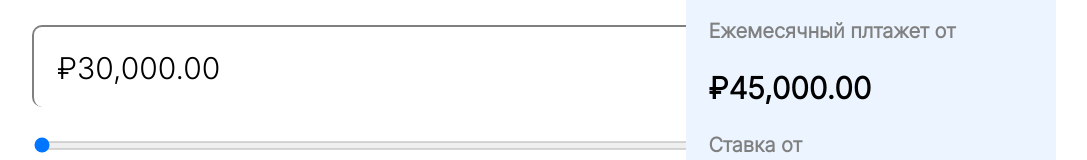
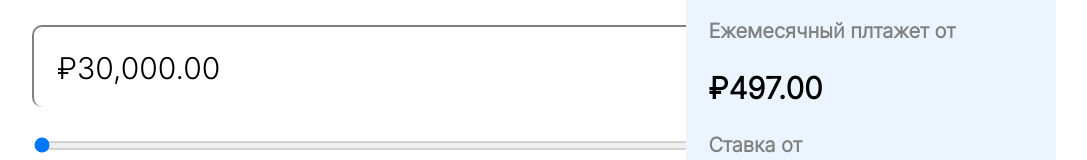
Before and after one commit to Temirlan24/TestProject, an Angular app: page / in a window 1280 px wide. Shown: the part 399-559 px from the top of the page, without its empty margins (96-1183 px from the left). Built offline with nearby package versions, Linux system fonts and the light colour scheme.

Commit message:
updates to deploy

```diff
--- a/src/app/credit-calculator/credit-calculator.component.ts
+++ b/src/app/credit-calculator/credit-calculator.component.ts
@@ -65,7 +65,8 @@ export class CreditCalculatorComponent implements OnInit {
     },1000);
   }
   calculateCredit(){
-    const p = Math.floor((this.interestRate/12)/100);
-    this.monthPayment = Math.ceil(this.amount*((p*(1+p)^this.amountMonth)/((1+p)^this.amountMonth -1)));
+    const p = (this.interestRate/100)/12;
+    this.monthPayment =Math.ceil(this.amount*(p+(p/((1+p)^this.amountMonth-1))));
+    console.log("payment", this.monthPayment);
   }
 }
```
